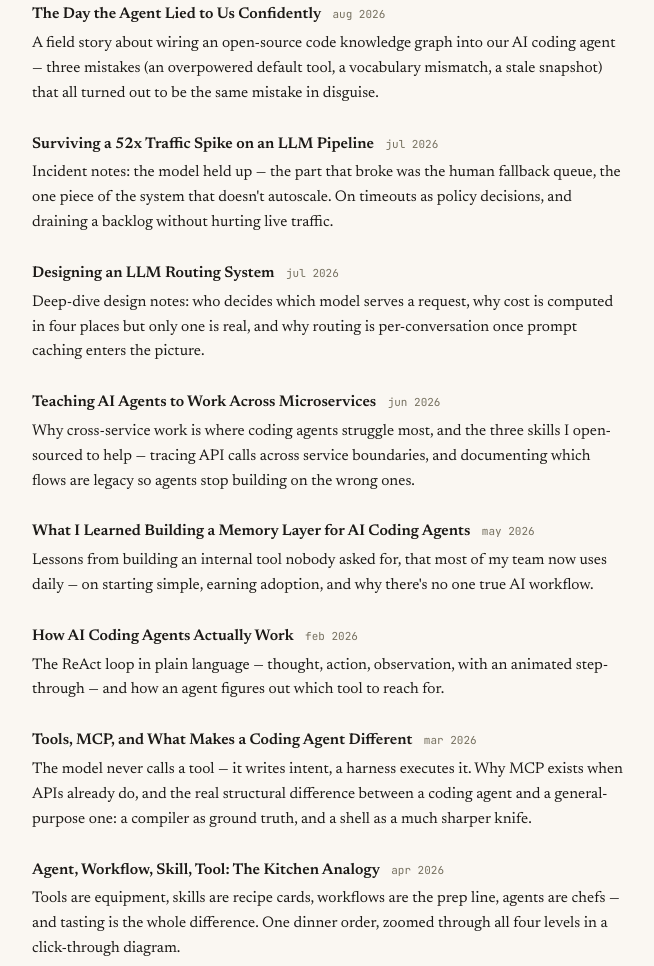
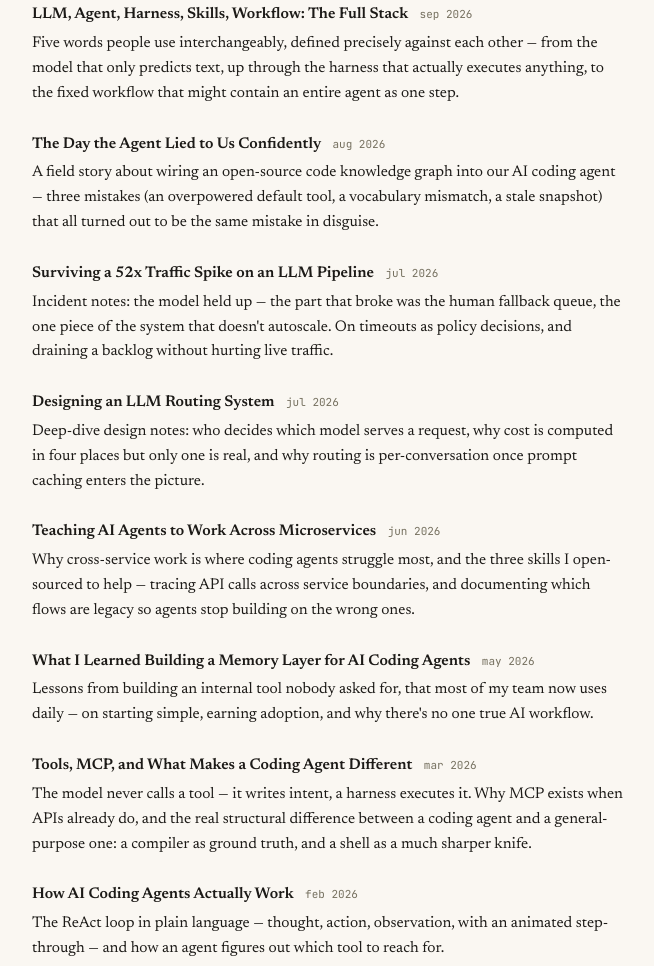
Before and after one commit to lsscecilia/lsscecilia.github.io, a plain HTML site: page index.html in a window 1280 px wide. Shown: the part 708-1674 px from the top of the page, without its empty margins (312-966 px from the left). Drawn offline with Linux system fonts and the light colour scheme.

Commit message:
Update index.html

```diff
--- a/index.html
+++ b/index.html
@@ -102,6 +102,15 @@
   <h2>Writing</h2>
   <div class="project">
     <p class="project-name">
+      <a href="llm-agent-harness-skills-workflows.html">LLM, Agent, Harness, Skills, Workflow: The Full Stack</a>
+      <span class="project-lang">sep 2026</span>
+    </p>
+    <p>Five words people use interchangeably, defined precisely against each other — from
+    the model that only predicts text, up through the harness that actually executes
+    anything, to the fixed workflow that might contain an entire agent as one step.</p>
+  </div>
+  <div class="project">
+    <p class="project-name">
       <a href="agent-lied-confidently.html">The Day the Agent Lied to Us Confidently</a>
       <span class="project-lang">aug 2026</span>
     </p>
@@ -146,14 +155,6 @@
   </div>
   <div class="project">
     <p class="project-name">
-      <a href="how-coding-agents-work.html">How AI Coding Agents Actually Work</a>
-      <span class="project-lang">feb 2026</span>
-    </p>
-    <p>The ReAct loop in plain language — thought, action, observation, with an animated
-    step-through — and how an agent figures out which tool to reach for.</p>
-  </div>
-  <div class="project">
-    <p class="project-name">
       <a href="tools-mcp-coding-agents.html">Tools, MCP, and What Makes a Coding Agent Different</a>
       <span class="project-lang">mar 2026</span>
     </p>
@@ -163,14 +164,12 @@
   </div>
   <div class="project">
     <p class="project-name">
-      <a href="agent-workflow-skill-tool.html">Agent, Workflow, Skill, Tool: The Kitchen Analogy</a>
-      <span class="project-lang">apr 2026</span>
+      <a href="how-coding-agents-work.html">How AI Coding Agents Actually Work</a>
+      <span class="project-lang">feb 2026</span>
     </p>
-    <p>Tools are equipment, skills are recipe cards, workflows are the prep line, agents are
-    chefs — and tasting is the whole difference. One dinner order, zoomed through all four
-    levels in a click-through diagram.</p>
+    <p>The ReAct loop in plain language — thought, action, observation, with an animated
+    step-through — and how an agent figures out which tool to reach for.</p>
   </div>
-
   <h2>Now</h2>
   <p>
     Experimenting with LLM-assisted engineering workflows — my working conclusion is that the
```
